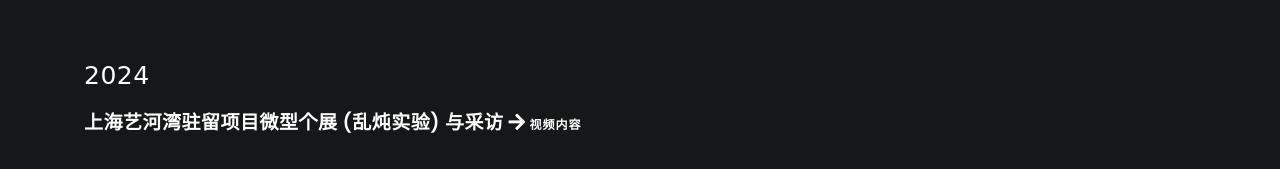
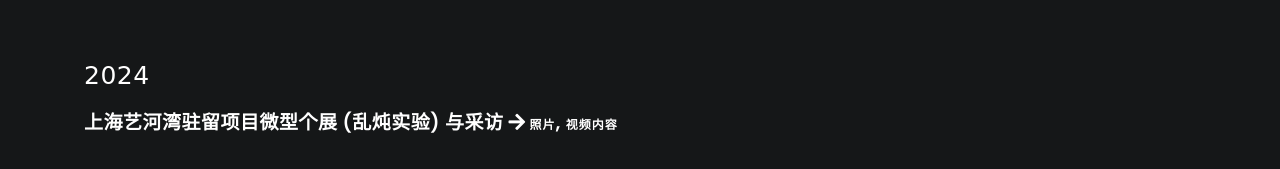
Before and after one commit to cooper-atelier/cooper-atelier.github.io, a plain HTML site: page cn/index.html in a window 1280 px wide. Shown: the part 1689-1858 px from the top of the page. Drawn offline with Linux system fonts and the light colour scheme; files whose address does not match are found by name.

Commit message:
Update index.html

```diff
--- a/cn/index.html
+++ b/cn/index.html
@@ -135,7 +135,7 @@
             <div class="container">
                 <div class="text-light">
                     <h3 class="font-nothing-you-could-do">2024</h3>
-                    <h4> 上海艺河湾驻留项目微型个展 (乱炖实验) 与采访 </a><i class="fa fa-arrow-right"></i><a href="https://www.xiaohongshu.com/explore/67595c3c0000000002027cdc?app_platform=ios&app_version=8.63&share_from_user_hidden=true&xsec_source=app_share&type=video&xsec_token=CBo4gFetm60Gw7IwOMDlfJ-fbX7k3jiydHzSHdm1R_qWI=&author_share=1&xhsshare=WeixinTimeline&shareRedId=ODhFRUc8O0I2NzUyOTgwNjc4OTg7S0lN&apptime=1733933045&share_id=49d2c2916bf347c39ae342ebcd6ed440" class="item-link"> 视频内容 </a></h4>
+                    <h4> 上海艺河湾驻留项目微型个展 (乱炖实验) 与采访 </a><i class="fa fa-arrow-right"></i><a href="https://live.photoplus.cn/live/pc/2490220/#/live" class="item-link"> 照片</a>, <a href="https://www.xiaohongshu.com/explore/67595c3c0000000002027cdc?app_platform=ios&app_version=8.63&share_from_user_hidden=true&xsec_source=app_share&type=video&xsec_token=CBo4gFetm60Gw7IwOMDlfJ-fbX7k3jiydHzSHdm1R_qWI=&author_share=1&xhsshare=WeixinTimeline&shareRedId=ODhFRUc8O0I2NzUyOTgwNjc4OTg7S0lN&apptime=1733933045&share_id=49d2c2916bf347c39ae342ebcd6ed440" class="item-link"> 视频内容 </a></h4>
                     <br>
                     <h4> 上海艺河湾驻留项目 (2024.08-2024.11) </a><i class="fa fa-arrow-right"></i><a href="https://mp.weixin.qq.com/s/S_9AlyvYl8jyFqLNWZqryg" class="item-link"> 详细内容 </a></h4>
                     <br>
```
